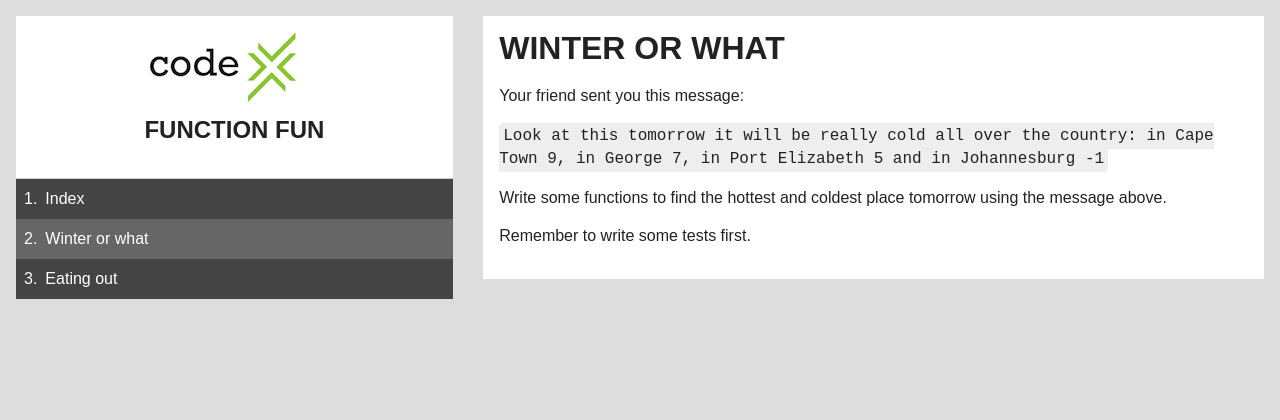
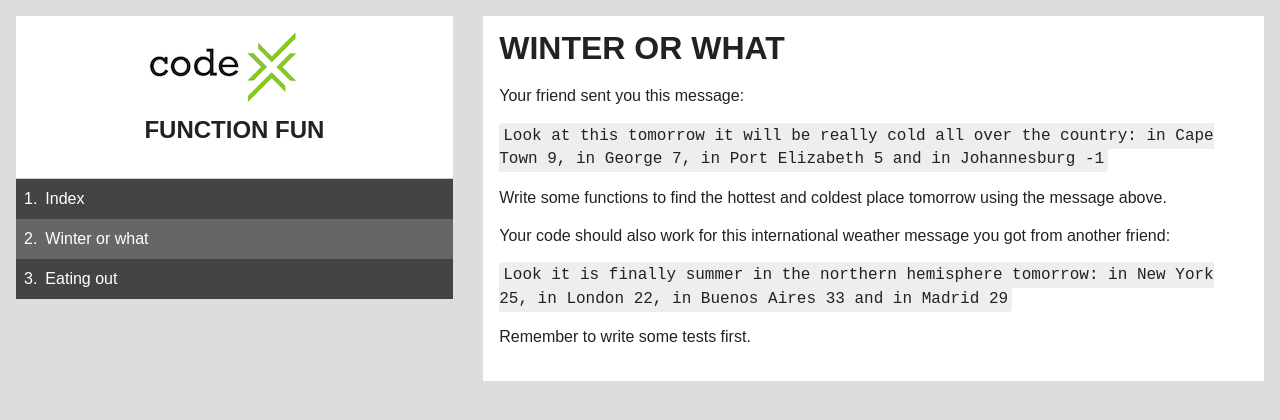
Before and after one commit to codex-academy/FunctionFun, a Jekyll site: the page built from winter.md, in a window 1280 px wide. Shown: the top 420 px of the page. Built offline with Jekyll 4.4.1, drawn with Linux system fonts in a browser that asks for light colours.

Commit message:
Update winter.md

```diff
--- a/winter.md
+++ b/winter.md
@@ -11,4 +11,8 @@ Your friend sent you this message:
 
 Write some functions to find the hottest and coldest place tomorrow using the message above.
 
+Your code should also work for this international weather message you got from another friend:
+
+`Look it is finally summer in the northern hemisphere tomorrow: in New York 25, in London 22, in Buenos Aires 33 and in Madrid 29`
+
 Remember to write some tests first.
```
